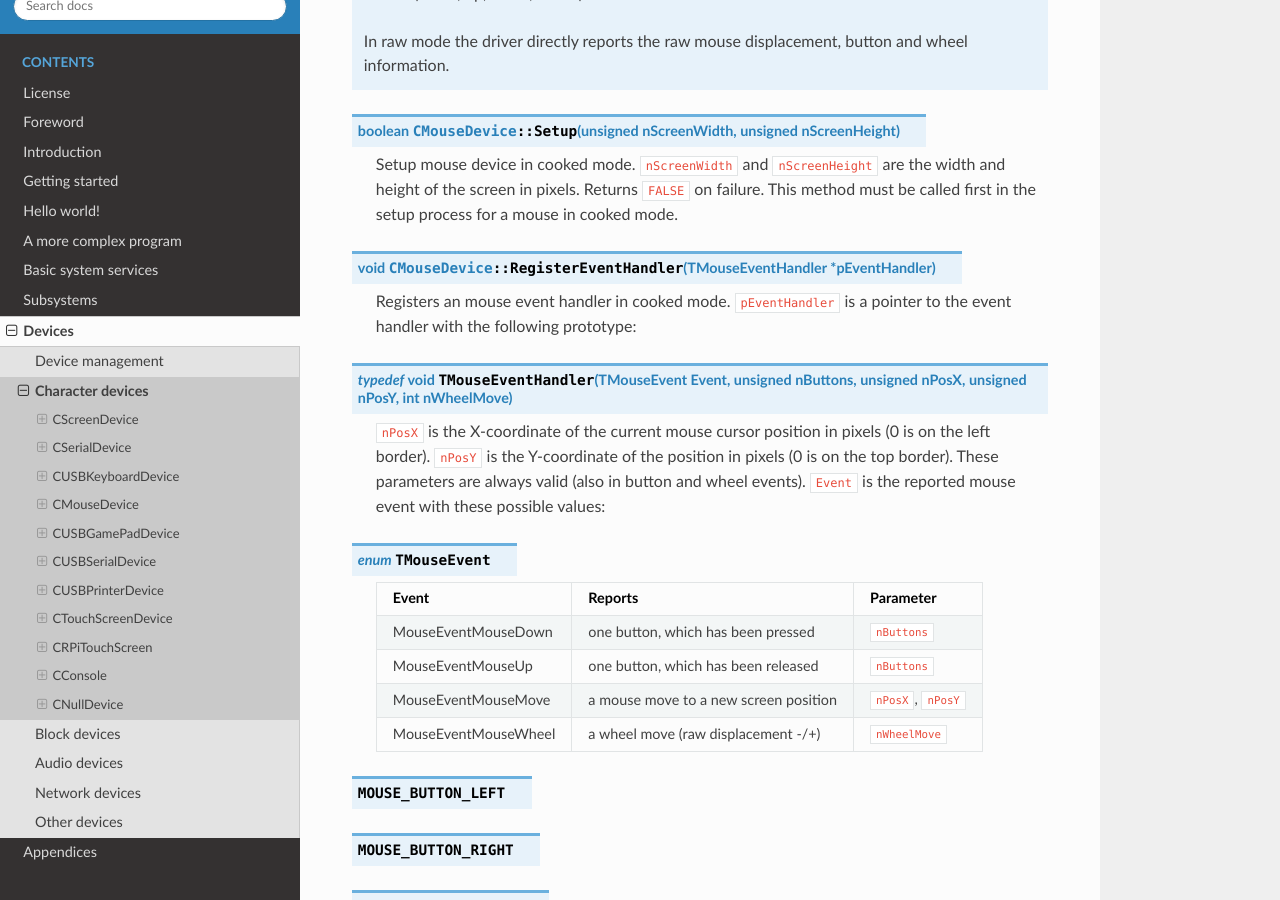
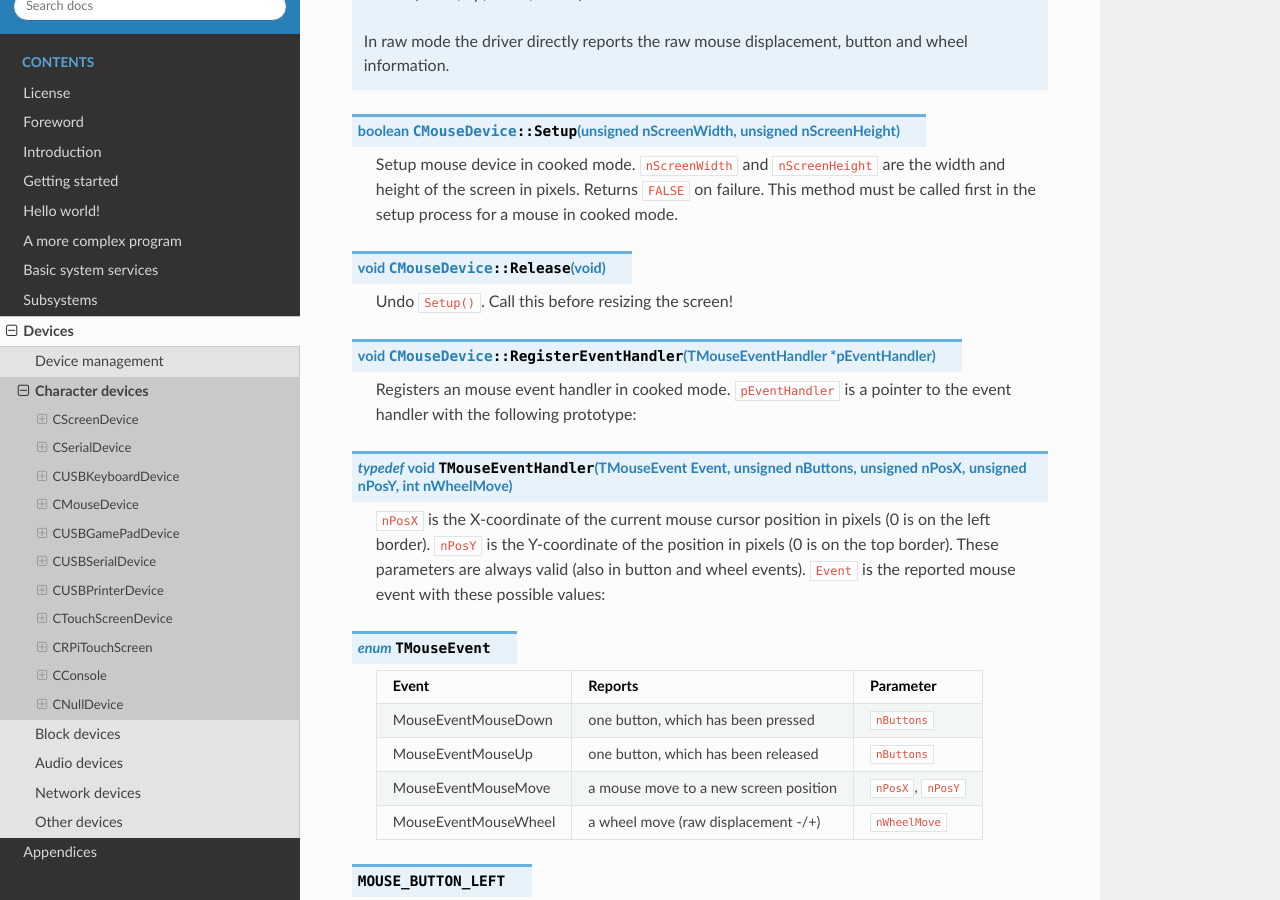
Before and after one commit to rsta2/circle-docs, a Sphinx documentation site: the page built from docs/devices/character-devices.rst, in a window 1280 px wide and 900 px high, scrolled down 9794 px. Built offline with Sphinx 7.4.7 and the Read the Docs theme 2.0.0, drawn with Linux system fonts in a browser that asks for light colours.

Commit message:
devices/character-devices: Add CMouseDevice::Release()

```diff
--- a/docs/devices/character-devices.rst
+++ b/docs/devices/character-devices.rst
@@ -343,6 +343,10 @@ CMouseDevice
 .. cpp:function:: boolean CMouseDevice::Setup (unsigned nScreenWidth, unsigned nScreenHeight)
 
 	Setup mouse device in cooked mode. ``nScreenWidth`` and ``nScreenHeight`` are the width and height of the screen in pixels. Returns ``FALSE`` on failure. This method must be called first in the setup process for a mouse in cooked mode.
+
+.. cpp:function:: void CMouseDevice::Release (void)
+
+	Undo ``Setup()``. Call this before resizing the screen!
 
 .. cpp:function:: void CMouseDevice::RegisterEventHandler (TMouseEventHandler *pEventHandler)
 
```
